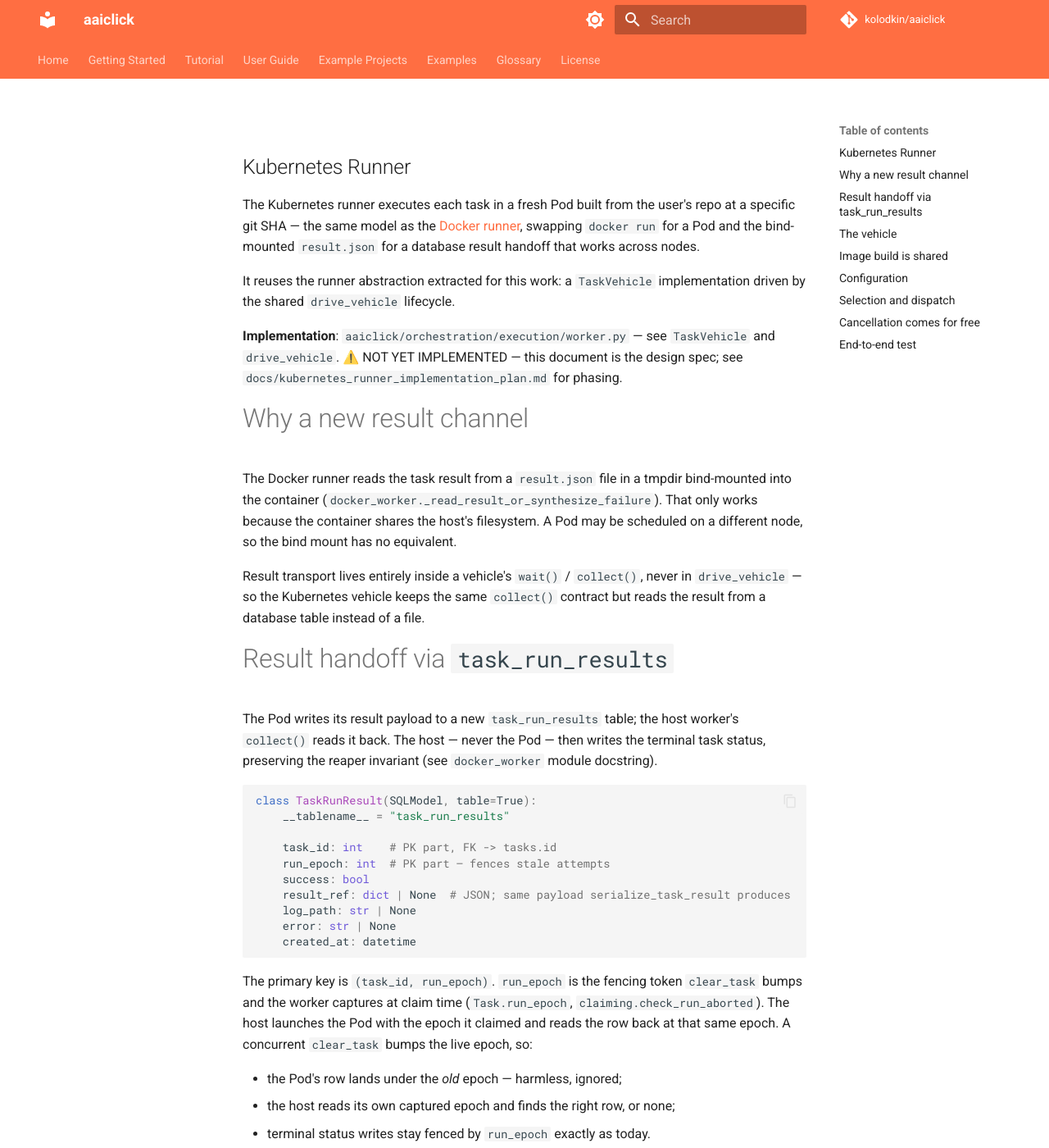
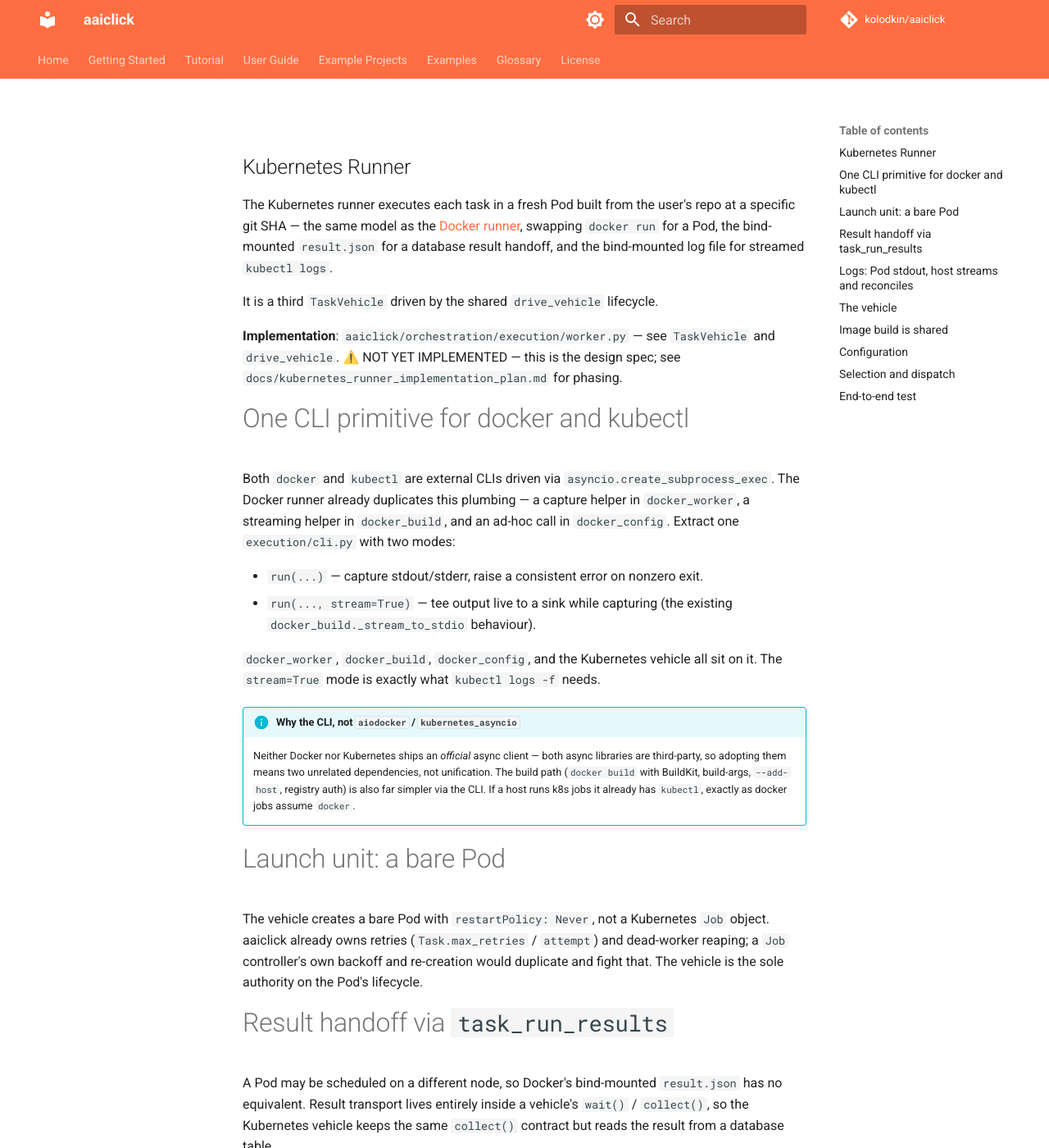
Before and after one commit to kolodkin/aaiclick, an MkDocs documentation site: the page built from docs/kubernetes_runner.md, in a window 1280 px wide and 1400 px high. Shown: the whole window at 82% size. Built offline with MkDocs 1.6.1 and Material for MkDocs 9.7.7, drawn with Linux system fonts in a browser that asks for light colours; comment, search, counter and statistics services are not loaded; some of the changed text lies outside the part shown.

Commit message:
Refine Kubernetes runner spec from brainstorm decisions
Fold in the decisions reached while brainstorming the runner:

- Shared async-subprocess CLI primitive (execution/cli.py) driving both
  docker and kubectl, extracted as a prep phase — chosen over aiodocker /
  kubernetes_asyncio (both third-party; CLI suits the build path and adds
  no deps).
- Bare Pod with restartPolicy: Never, since aaiclick already owns retries
  and reaping.
- Log streaming: Pod writes task output to stdout; host streams
  kubectl logs -f live and does an authoritative final fetch before
  deleting the Pod, then relocates to the canonical log_path.
- Cluster config in a single nullable kubernetes_config JSON column.

Re-phases the plan accordingly (CLI primitive, schema+config, vehicle+logs,
CLI, e2e).

````diff
--- a/docs/kubernetes_runner.md
+++ b/docs/kubernetes_runner.md
@@ -3,33 +3,51 @@ Kubernetes Runner
 
 The Kubernetes runner executes each task in a fresh Pod built from the user's
 repo at a specific git SHA — the same model as the [Docker runner](orchestration.md),
-swapping `docker run` for a Pod and the bind-mounted `result.json` for a
-database result handoff that works across nodes.
+swapping `docker run` for a Pod, the bind-mounted `result.json` for a database
+result handoff, and the bind-mounted log file for streamed `kubectl logs`.
 
-It reuses the runner abstraction extracted for this work: a `TaskVehicle`
-implementation driven by the shared `drive_vehicle` lifecycle.
+It is a third `TaskVehicle` driven by the shared `drive_vehicle` lifecycle.
 
 **Implementation**: `aaiclick/orchestration/execution/worker.py` — see `TaskVehicle`
-and `drive_vehicle`. ⚠️ NOT YET IMPLEMENTED — this document is the design spec; see
+and `drive_vehicle`. ⚠️ NOT YET IMPLEMENTED — this is the design spec; see
 `docs/kubernetes_runner_implementation_plan.md` for phasing.
 
-# Why a new result channel
+# One CLI primitive for docker and kubectl
 
-The Docker runner reads the task result from a `result.json` file in a tmpdir
-bind-mounted into the container (`docker_worker._read_result_or_synthesize_failure`).
-That only works because the container shares the host's filesystem. A Pod may
-be scheduled on a different node, so the bind mount has no equivalent.
+Both `docker` and `kubectl` are external CLIs driven via `asyncio.create_subprocess_exec`.
+The Docker runner already duplicates this plumbing — a capture helper in
+`docker_worker`, a streaming helper in `docker_build`, and an ad-hoc call in
+`docker_config`. Extract one `execution/cli.py` with two modes:
 
-Result transport lives entirely inside a vehicle's `wait()` / `collect()`,
-never in `drive_vehicle` — so the Kubernetes vehicle keeps the same `collect()`
-contract but reads the result from a database table instead of a file.
+- `run(...)` — capture stdout/stderr, raise a consistent error on nonzero exit.
+- `run(..., stream=True)` — tee output live to a sink while capturing (the
+  existing `docker_build._stream_to_stdio` behaviour).
+
+`docker_worker`, `docker_build`, `docker_config`, and the Kubernetes vehicle
+all sit on it. The `stream=True` mode is exactly what `kubectl logs -f` needs.
+
+!!! info "Why the CLI, not `aiodocker` / `kubernetes_asyncio`"
+    Neither Docker nor Kubernetes ships an *official* async client — both async
+    libraries are third-party, so adopting them means two unrelated
+    dependencies, not unification. The build path (`docker build` with BuildKit,
+    build-args, `--add-host`, registry auth) is also far simpler via the CLI. If
+    a host runs k8s jobs it already has `kubectl`, exactly as docker jobs assume
+    `docker`.
+
+# Launch unit: a bare Pod
+
+The vehicle creates a bare Pod with `restartPolicy: Never`, not a Kubernetes
+`Job` object. aaiclick already owns retries (`Task.max_retries` / `attempt`)
+and dead-worker reaping; a `Job` controller's own backoff and re-creation would
+duplicate and fight that. The vehicle is the sole authority on the Pod's
+lifecycle.
 
 # Result handoff via `task_run_results`
 
-The Pod writes its result payload to a new `task_run_results` table; the host
-worker's `collect()` reads it back. The host — never the Pod — then writes the
-terminal task status, preserving the reaper invariant (see
-`docker_worker` module docstring).
+A Pod may be scheduled on a different node, so Docker's bind-mounted
+`result.json` has no equivalent. Result transport lives entirely inside a
+vehicle's `wait()` / `collect()`, so the Kubernetes vehicle keeps the same
+`collect()` contract but reads the result from a database table.
 
 ```python
 class TaskRunResult(SQLModel, table=True):
@@ -45,66 +63,86 @@ class TaskRunResult(SQLModel, table=True):
 ```
 
 The primary key is `(task_id, run_epoch)`. `run_epoch` is the fencing token
-`clear_task` bumps and the worker captures at claim time
-(`Task.run_epoch`, `claiming.check_run_aborted`). The host launches the Pod
-with the epoch it claimed and reads the row back at that same epoch. A
-concurrent `clear_task` bumps the live epoch, so:
-
-- the Pod's row lands under the *old* epoch — harmless, ignored;
-- the host reads its own captured epoch and finds the right row, or none;
-- terminal status writes stay fenced by `run_epoch` exactly as today.
+`clear_task` bumps and the worker captures at claim time (`Task.run_epoch`,
+`claiming.check_run_aborted`). The host launches the Pod with the epoch it
+claimed and reads the row back at that epoch. A concurrent `clear_task` bumps
+the live epoch, so the Pod's row lands under the old epoch (ignored), the host
+reads its own captured epoch, and terminal status writes stay fenced exactly as
+today.
 
 !!! warning "The Pod must never write `Task.status` or `Task.run_statuses`"
-    Terminal writes happen only in the host via `_handle_task_result`, or in
-    the reaper via `mark_dead_workers`. The Pod writes only its own
-    `task_run_results` row. Violating this reintroduces the double-write race
-    the reaper invariant exists to prevent.
+    Terminal writes happen only in the host via `_handle_task_result`, or in the
+    reaper via `mark_dead_workers`. The Pod writes only its own
+    `task_run_results` row. Violating this reintroduces the double-write race the
+    reaper invariant exists to prevent.
+
+# Logs: Pod stdout, host streams and reconciles
+
+`capture_task_output` redirects task stdout/stderr into a file; Docker works
+only because that file lands on a bind mount. K8s breaks this twice: the file
+dies with the Pod, and `kubectl logs` reads the container's **stdout**, not a
+file inside it. So:
+
+- **Pod side**: `_pod_main` lets task output reach stdout (a tee in
+  `capture_task_output`, gated by an env flag so subprocess and docker behaviour
+  are untouched).
+- **Host side**: while the Pod runs, the vehicle's `wait()` streams
+  `kubectl logs -f` into a temp file (live tail, via the `cli.py` stream mode).
+  On terminal phase it does one authoritative `kubectl logs` (no `-f`) to
+  guarantee completeness even if the live stream dropped lines, then relocates
+  the temp file to the canonical `{log_base}/{job_id}/{task_id}/{run_id}.log`
+  using the `run_id` from the result row, and reports that as `log_path`.
+
+!!! warning "Capture logs before deleting the Pod"
+    The authoritative `kubectl logs` fetch runs inside `wait()`, before
+    `cleanup()` deletes the Pod — a deleted Pod's logs are gone.
 
 # The vehicle
 
-`KubernetesVehicle` implements the six `TaskVehicle` methods; `drive_vehicle`
-is reused verbatim (heartbeating, cancellation polling, terminate-on-cancel,
+`KubernetesVehicle` implements the six `TaskVehicle` methods; `drive_vehicle` is
+reused verbatim (heartbeating, cancellation polling, terminate-on-cancel,
 cancelled-overrides-result are all generic).
 
-| Method           | Kubernetes behaviour                                                                 |
-|------------------|--------------------------------------------------------------------------------------|
-| `launch`         | Create a Pod running the task entrypoint; return a handle with Pod name + epoch      |
-| `wait`           | Watch Pod phase until `Succeeded`/`Failed` or timeout; return `(exit_code, error)`   |
-| `poll_cancelled` | `check_task_cancelled(task.id)` — reused unchanged from the Docker runner            |
-| `terminate`      | Delete the Pod (cancellation / timeout path)                                         |
+| Method           | Kubernetes behaviour                                                              |
+|------------------|-----------------------------------------------------------------------------------|
+| `launch`         | Create a Pod (image_tag, env, `--task-id` / `--run-epoch`); handle = pod name + epoch + temp-log path |
+| `wait`           | Watch Pod phase to terminal/timeout **and** stream + reconcile logs; return `(exit_code, error)` |
+| `poll_cancelled` | `check_task_cancelled(task.id)` — reused unchanged from the Docker runner          |
+| `terminate`      | `kubectl delete pod --now` (cancellation / timeout path)                          |
 | `collect`        | Read the `task_run_results` row at `(task_id, run_epoch)`; synthesize failure if absent |
-| `cleanup`        | Delete the Pod; always runs                                                          |
+| `cleanup`        | `kubectl delete pod` (idempotent); always runs, after logs are captured           |
 
 The Pod-side entrypoint mirrors `docker_worker._container_main`: boot
-`orch_context`, run the task through the shared `runner.execute_task` path,
-then write a `TaskRunResult` row instead of `result.json`.
+`orch_context`, run the task through the shared `runner.execute_task` path, then
+write a `TaskRunResult` row instead of `result.json`.
 
 # Image build is shared
 
-Kubernetes reuses the Docker build pipeline unchanged — `docker_build.build_image`
-clones the repo at the SHA, builds the image, and pushes it to a registry. A
-Kubernetes job therefore **requires** `AAICLICK_DOCKER_REGISTRY` (no local-daemon
-shortcut: cluster nodes pull the image by tag).
-
-The auto-injected build task runs host-side on the subprocess runner, exactly
-as for Docker (`_resolve_runner` keeps `BUILD_TASK_ENTRYPOINT` on subprocess).
+Kubernetes reuses the Docker build pipeline unchanged —
+`docker_build.build_image` clones the repo at the SHA, builds the image, and
+pushes it to a registry. A Kubernetes job therefore **requires**
+`AAICLICK_DOCKER_REGISTRY` (cluster nodes pull the image by tag). The
+auto-injected build task runs host-side on the subprocess runner, exactly as for
+Docker (`_resolve_runner` keeps `BUILD_TASK_ENTRYPOINT` on subprocess).
 
 # Configuration
 
-`KubernetesJobConfig` extends the Docker git/image fields with cluster
-specifics, resolved at submission time via the same three-layer precedence
-(`run_job` kwarg → `RegisteredJob` default → auto-detect):
+Kubernetes reuses the Docker git/image fields and adds cluster specifics in a
+single nullable `kubernetes_config` JSON column on `Job` / `RegisteredJob` —
+these fields are k8s-only and never queried, so one column keeps the migration
+small and naturally holds the nested `resources`.
 
-| Field                          | Source                                          |
-|--------------------------------|-------------------------------------------------|
-| `git_remote` / `git_sha` / `dockerfile` / `image_tag` | Shared with Docker (`resolve_docker_config`) |
-| `namespace`                    | kwarg / registered default / `"default"`        |
-| `service_account`              | kwarg / registered default / unset              |
-| `image_pull_secret`            | kwarg / registered default / unset              |
-| `resources` (cpu/mem req+lim)  | kwarg / registered default / unset              |
+```python
+class KubernetesConfig(NamedTuple):
+    namespace: str = "default"
+    service_account: str | None = None
+    image_pull_secret: str | None = None
+    resources: dict | None = None  # {cpu/mem requests+limits}
+```
 
-New `Job` / `RegisteredJob` columns carry the cluster fields; the git/image
-columns already exist from the Docker runner.
+Resolved at submission time via the same three-layer precedence as Docker
+(`run_job` kwarg → `RegisteredJob` default → default), alongside the shared
+`resolve_docker_config` for git/image.
 
 # Selection and dispatch
 
@@ -115,35 +153,28 @@ RUNNER_KUBERNETES = "kubernetes"
 RunnerMode = Literal["subprocess", "docker", "kubernetes"]
 ```
 
-- `register-job --runner kubernetes` records the mode on the `RegisteredJob`.
+- `register-job --runner kubernetes` records the mode (plus `--namespace` and
+  resource flags) on the `RegisteredJob`.
 - `run_job` branches on `runner_mode == RUNNER_KUBERNETES` to
   `resolve_kubernetes_config` + `create_kubernetes_job` (mirrors the Docker branch).
-- `dispatch_execute` routes `RUNNER_KUBERNETES` tasks to the Kubernetes
-  vehicle; everything else is unchanged.
+- `dispatch_execute` routes `RUNNER_KUBERNETES` tasks to the Kubernetes vehicle.
 
-# Cancellation comes for free
-
-Because `poll_cancelled` is wired to `check_task_cancelled`, the Kubernetes
-runner supports in-flight cancellation from day one — the driver deletes the
-Pod when a run is aborted, identical to the Docker `docker kill` path.
+In-flight cancellation works from day one: `poll_cancelled` is wired to
+`check_task_cancelled`, so the driver deletes the Pod when a run is aborted,
+identical to the Docker `docker kill` path.
 
 # End-to-end test
 
-`test_e2e/kubernetes/` mirrors `test_e2e/docker/`: the same `sample_job`
-fixture and git-daemon publishing, driven through the `register-job` →
-`run-job` CLI, polling for completion.
-
-The reusable workflow `_kubernetes-e2e-reusable.yaml` follows
-`_docker-e2e-reusable.yaml` with a minikube cluster (the `setup-minikube`
-action) in place of the bare daemon, plus the same Postgres / ClickHouse /
-registry services.
+`test_e2e/kubernetes/` mirrors `test_e2e/docker/`: the same `sample_job` fixture
+and git-daemon publishing, driven through the `register-job` → `run-job` CLI,
+polling for completion. The reusable workflow `_kubernetes-e2e-reusable.yaml`
+follows `_docker-e2e-reusable.yaml` with a minikube cluster (the
+`setup-minikube` action) in place of the bare daemon, plus the same Postgres /
+ClickHouse / registry services. A `kubernetes_e2e` marker gates the suite;
+collection skips it unless `kubectl cluster-info` succeeds.
 
 !!! warning "minikube networking is the main CI risk"
     In-cluster Pods must reach the registry, Postgres, and ClickHouse. Unlike
-    Docker's `--add-host=host.docker.internal:host-gateway`, minikube needs
-    the registry addon or explicit in-cluster service DSNs. This is the part
-    of the e2e most likely to need iteration.
-
-A `kubernetes_e2e` marker gates the suite; collection skips it unless
-`kubectl cluster-info` succeeds (mirrors the `docker info` guard in
-`test_e2e/docker/conftest.py`).
+    Docker's `--add-host=host.docker.internal:host-gateway`, minikube needs the
+    registry addon or explicit in-cluster service DSNs. This is the part of the
+    e2e most likely to need iteration; prototype it before wiring the full test.
--- a/docs/kubernetes_runner_implementation_plan.md
+++ b/docs/kubernetes_runner_implementation_plan.md
@@ -2,13 +2,12 @@ Kubernetes Runner — Implementation Plan
 ---
 
 Phased plan for the Kubernetes runner specified in
-[kubernetes_runner.md](kubernetes_runner.md). Each phase lands working,
-tested code. Mark phases ✅ with file references as they complete.
+[kubernetes_runner.md](kubernetes_runner.md). Each phase lands working, tested
+code. Mark phases ✅ with file references as they complete.
 
 # Phase 0 — Runner abstraction ✅
 
-Extract the shared lifecycle so a third runner is ~6 methods, not a
-near-duplicate module.
+Extract the shared lifecycle so a third runner is ~6 methods, not a near-duplicate module.
 
 - ✅ `TaskVehicle` protocol, `RunnerResult`, `drive_vehicle` in
   `aaiclick/orchestration/execution/worker.py`.
@@ -16,44 +15,57 @@ near-duplicate module.
   (`docker_worker._DockerVehicle`, `mp_worker._MpVehicle`).
 - ✅ Full execution suite passes unchanged.
 
-# Phase 1 — Schema and config
+# Phase 1 — Shared CLI primitive
+
+Prep refactor (same playbook as Phase 0): extract before adding k8s.
+
+- `execution/cli.py` with `run(...)` (capture) and `run(..., stream=True)` (live
+  tee, from `docker_build._stream_to_stdio`) and one error type.
+- `docker_worker`, `docker_build`, `docker_config` refactored onto it.
+
+**Deliverable**: one async-subprocess primitive, existing duplication removed,
+docker tests green untouched.
+
+# Phase 2 — Schema and config
 
 - `RunnerMode` gains `"kubernetes"` + `RUNNER_KUBERNETES`; widen the
   `runner_mode` CHECK constraints on `jobs` and `registered_jobs`.
-- New `TaskRunResult` model (`task_run_results`, PK `(task_id, run_epoch)`).
-- New cluster columns on `Job` / `RegisteredJob` (namespace, service_account,
-  image_pull_secret, resources).
-- `KubernetesJobConfig` + `resolve_kubernetes_config` in a new
-  `kubernetes_config.py` (extends the shared Docker git/image resolution).
+- `TaskRunResult` model (`task_run_results`, PK `(task_id, run_epoch)`).
+- One nullable `kubernetes_config` JSON column on `Job` / `RegisteredJob`.
+- `KubernetesConfig` + `resolve_kubernetes_config` in `kubernetes_config.py`
+  (reuses the shared Docker git/image resolution).
 - Migration via the `generate-migration` skill — never hand-written.
 
-**Deliverable**: models + migration + config resolution, with unit tests for
-the three-layer precedence and the constraint widening.
+**Deliverable**: models + migration + config resolution, with unit tests for the
+three-layer precedence and the constraint widening.
 
-# Phase 2 — Vehicle and Pod entrypoint
+# Phase 3 — Vehicle, logs, and Pod entrypoint
 
-- `kubernetes_worker.py`: `KubernetesVehicle` (the six `TaskVehicle` methods)
-  and `_pod_main` (mirrors `docker_worker._container_main`, writing a
-  `TaskRunResult` row instead of `result.json`).
-- `create_kubernetes_job` factory (mirrors `create_docker_job`; same
-  build-task injection).
-- `run_job` and `dispatch_execute` branches for `RUNNER_KUBERNETES`.
+- `kubernetes_worker.py`: `KubernetesVehicle` (the six `TaskVehicle` methods,
+  bare Pod with `restartPolicy: Never`) and `_pod_main` (writes a `TaskRunResult`
+  row instead of `result.json`).
+- Log handling: Pod output to stdout (tee in `capture_task_output`, env-gated);
+  `wait()` streams `kubectl logs -f` into a temp file, does an authoritative
+  final `kubectl logs` before delete, relocates to the canonical `log_path`.
+- `create_kubernetes_job` factory (mirrors `create_docker_job`; same build-task
+  injection); `run_job` and `dispatch_execute` branches for `RUNNER_KUBERNETES`.
 
 **Deliverable**: a Kubernetes job runs end-to-end against a local cluster,
-including cancellation (`poll_cancelled` → Pod delete).
+including cancellation (`poll_cancelled` → Pod delete) and streamed logs.
 
-**Success criteria**: vehicle unit tests cover `collect` reading the result
-row, synthesized failure on a missing row, cancellation override, and timeout
-— the Docker vehicle's test matrix, re-pointed at the Pod transport.
+**Success criteria**: vehicle unit tests cover `collect` reading the result row,
+synthesized failure on a missing row, cancellation override, timeout, and the
+log reconcile/relocate — the Docker vehicle's test matrix, re-pointed at the Pod
+transport.
 
-# Phase 3 — CLI and scaffolding
+# Phase 4 — CLI and scaffolding
 
 - `register-job --runner kubernetes`; `--namespace` / resource flags on
   `register-job` and `run-job`.
-- A `kubernetes init` helper if Pod-spec scaffolding proves useful (the image
-  build reuses the existing `docker init` Dockerfile).
+- The image build reuses the existing `docker init` Dockerfile — no new scaffold
+  unless Pod-spec templating proves useful.
 
-# Phase 4 — E2E and CI
+# Phase 5 — E2E and CI
 
 - Extract the shared `sample_job` git-daemon fixture so `test_e2e/kubernetes/`
   and `test_e2e/docker/` both use it.
````
Also changed, not shown: other parts of docs/kubernetes_runner_implementation_plan.md (+3 -3 lines).
